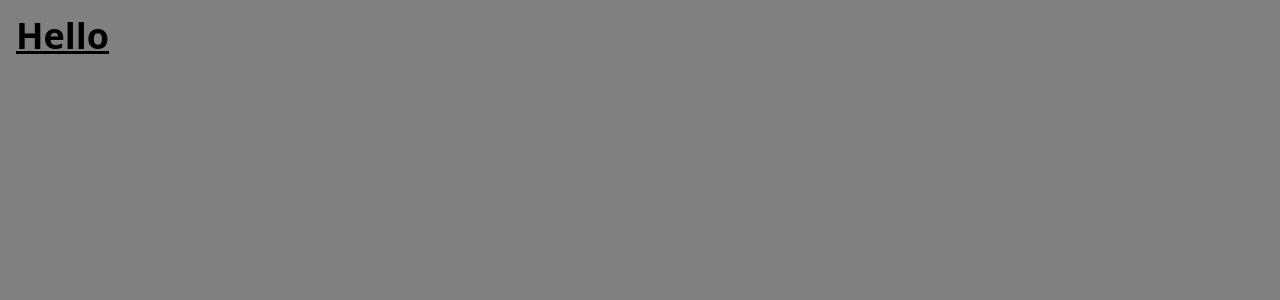
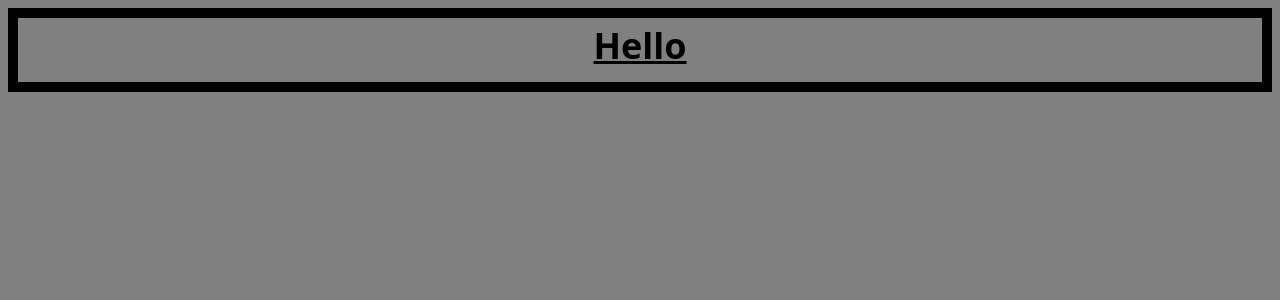
Before and after one commit to Eran2001/dp-react-course, a React (Vite) app: page / in a window 1280 px wide. Shown: the top 300 px of the page. Built offline with nearby package versions, Linux system fonts and the light colour scheme.

Commit message:
add some styles

```diff
--- a/src/App.jsx
+++ b/src/App.jsx
@@ -1,7 +1,9 @@
 const App = () => {
   return (
     <div>
-      <h1 className="text-4xl font-bold underline m-2 p-2">Hello</h1>
+      <h1 className="text-4xl font-bold underline m-2 p-2 pb-4 text-center border-10 border-black">
+        Hello
+      </h1>
     </div>
   );
 };
```
